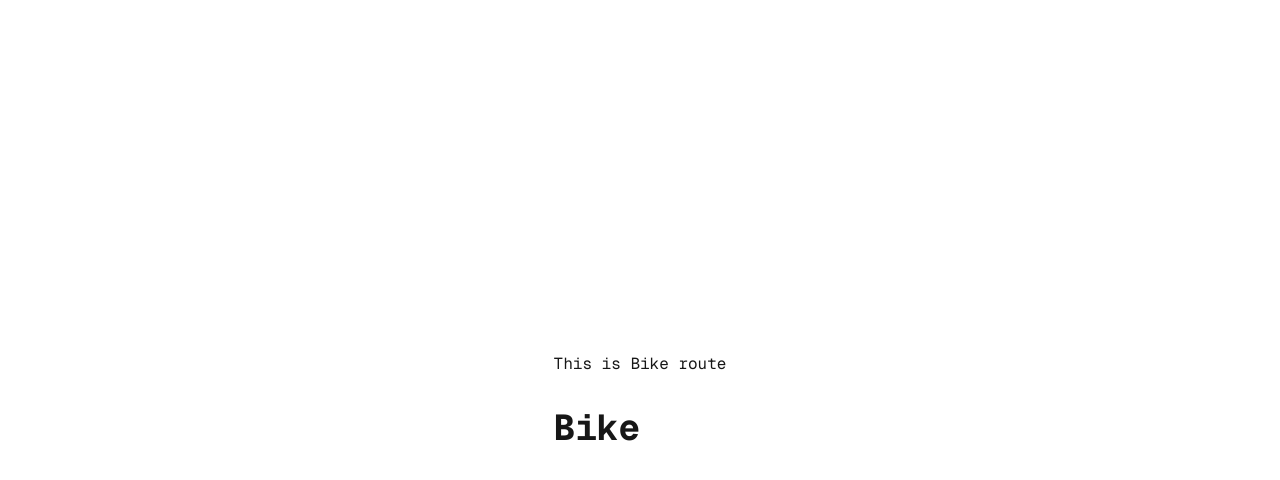
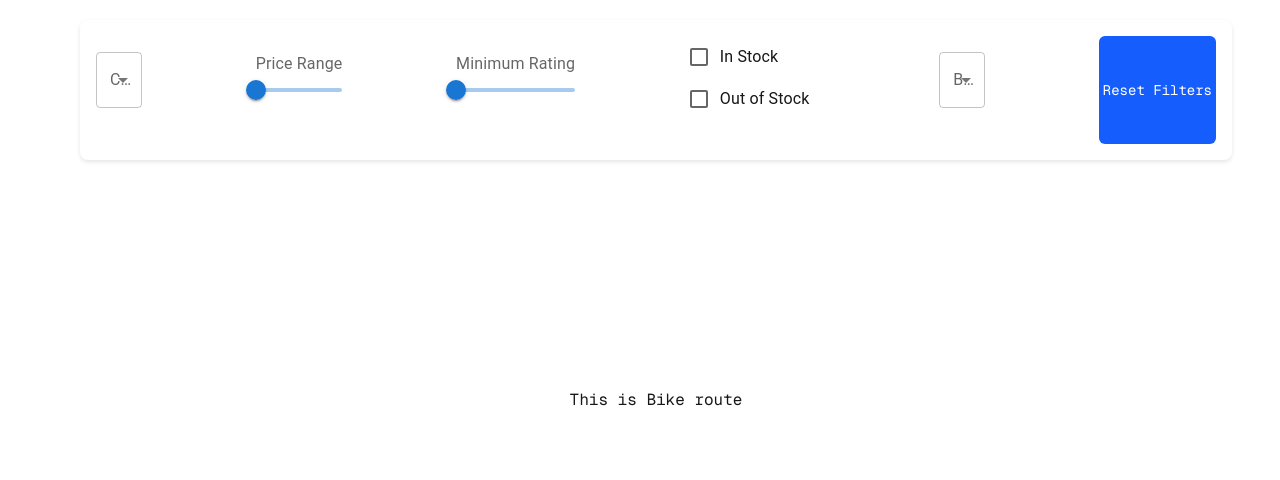
Before and after one commit to nithinw2s/sauda-demo, a Next.js app: page /bike in a window 1280 px wide. Shown: the top 480 px of the page. Built offline with nearby package versions, Linux system fonts and the light colour scheme.

Commit message:
filter , async api's

```diff
--- a/package.json
+++ b/package.json
@@ -21,6 +21,7 @@
   "devDependencies": {
     "@eslint/eslintrc": "^3",
     "@tailwindcss/postcss": "^4",
+    "@types/lodash.debounce": "^4.0.9",
     "@types/node": "^20",
     "@types/react": "^19",
     "@types/react-dom": "^19",
--- a/src/components/customButton.tsx
+++ b/src/components/customButton.tsx
@@ -29,9 +29,9 @@ const CustomButton: FC <CustomButtonProps> = ({
     }
 
     const sizeStyles = {
-        small: 'px-3 py-1.5 text-sm',
-        medium: 'px-4 py-2 text-base',
-        large: 'px-6 py-3 text-lg'
+        small: 'px-1 py-1 text-sm',
+        medium: 'px-3 py-2 text-base',
+        large: 'px-5 py-3 text-lg'
     };
 
     const disabledStyles = disabled
--- a/src/components/filter/filterComponent.tsx
+++ b/src/components/filter/filterComponent.tsx
@@ -1,6 +1,5 @@
-// components/FilterComponent.tsx
 import { useState, useCallback } from 'react';
-// import debounce from 'lodash.debounce';
+import debounce from 'lodash.debounce';
 import {
   Box,
   FormControl,
@@ -16,6 +15,8 @@ import {
   styled,
 } from '@mui/material';
 import { FilterField } from '@/utils/typos';
+import CustomButton from '../customButton';
+import React from 'react';
 
 interface FilterComponentProps {
   fields: FilterField[];
@@ -48,12 +49,12 @@ const FilterComponent: React.FC<FilterComponentProps> = ({ fields, onFilterChang
     [filterValues, onFilterChange],
   );
 
-//   const debouncedHandleChange = useCallback(
-//     debounce((id: string, value: any) => {
-//       handleChange(id, value);
-//     }, 300),
-//     [handleChange],
-//   );
+  const debouncedHandleChange = useCallback(
+    debounce((id: string, value: any) => {
+      handleChange(id, value);
+    }, 300),
+    [handleChange],
+  );
 
   const resetFilters = () => {
     setFilterValues({});
@@ -109,7 +110,7 @@ const FilterComponent: React.FC<FilterComponentProps> = ({ fields, onFilterChang
             <InputLabel>{field.label}</InputLabel>
             <Slider
               value={filterValues[field.id] || field.min || 0}
-              onChange={(_, value) => handleChange(field.id, value)}
+              onChange={(_, value) => debouncedHandleChange(field.id, value)}
               min={field.min}
               max={field.max}
               valueLabelDisplay="auto"
@@ -123,7 +124,7 @@ const FilterComponent: React.FC<FilterComponentProps> = ({ fields, onFilterChang
             margin="normal"
             label={field.label}
             value={filterValues[field.id] || ''}
-            onChange={(e) => handleChange(field.id, e.target.value)}
+            onChange={(e) => debouncedHandleChange(field.id, e.target.value)}
           />
         );
       default:
@@ -132,17 +133,19 @@ const FilterComponent: React.FC<FilterComponentProps> = ({ fields, onFilterChang
   };
 
   return (
-    <Box sx={{ p: 2, bgcolor: 'background.paper', borderRadius: 2 }}>
+    <Box sx={{ p: 2, bgcolor: 'background.paper', borderRadius: 2, display:'flex',
+    justifyContent: 'space-between', minWidth: '90vw', border: '1px solid black 0',
+    boxShadow:'rgba(0, 0, 0, 0.1) 0px 2px 4px' }}>
       {fields.map((field) => (
         <Box key={field.id} sx={{ mb: 2 }}>
           {renderField(field)}
         </Box>
       ))}
-      <Button variant="outlined" onClick={resetFilters} sx={{ mt: 2 }}>
+      <CustomButton onClick={resetFilters} size='small' >
         Reset Filters
-      </Button>
+      </CustomButton>
     </Box>
   );
 };
 
-export default FilterComponent;
+export default React.memo(FilterComponent);
--- /dev/null
+++ b/src/pages/api/filterfields.ts
@@ -0,0 +1,12 @@
+import type { NextApiRequest, NextApiResponse } from 'next';
+import { filterFields } from '@/utils/const';
+import { FilterField } from '@/utils/typos';
+
+export default function handler(
+  req: NextApiRequest,
+  res: NextApiResponse<FilterField[]>,
+) {
+  setTimeout(() => {
+    res.status(200).json(filterFields);
+  }, 3000);
+}
--- a/src/pages/bike/index.tsx
+++ b/src/pages/bike/index.tsx
@@ -1,5 +1,7 @@
 import Image from "next/image";
 import { Geist, Geist_Mono } from "next/font/google";
+import FilterComponent from "@/components/filter/filterComponent";
+import { useEffect, useState } from "react";
 
 const geistSans = Geist({
   variable: "--font-geist-sans",
@@ -11,16 +13,36 @@ const geistMono = Geist_Mono({
   subsets: ["latin"],
 });
 
+const handleFilterChange = (data:any) => {
+  console.log("updated fileter", data)
+}
+
 export default function Home() {
+
+  const [fileterValues, setFilterValues] = useState([]);
+  console.log("fileterValues", fileterValues)
+
+  useEffect(() => {
+    fetch("/api/filterfields")
+      .then((res) => res.json())
+      .then((data) => setFilterValues(data));
+  }, []);
+
   return (
     <div
       className={`${geistSans.className} ${geistMono.className} grid grid-rows-[20px_1fr_20px] items-center justify-items-center min-h-screen p-8 pb-20 gap-16 sm:p-20 font-[family-name:var(--font-geist-sans)]`}
     >
+      {
+        fileterValues?.length > 0 &&
+        <FilterComponent
+        fields={fileterValues}
+        onFilterChange={handleFilterChange}
+          />
+      }
+
       <main className="flex flex-col gap-[32px] row-start-2 items-center sm:items-start">
 
         <div>This is Bike route</div>
-        <h1 className="text-4xl font-bold">Bike</h1>
-
       </main>
       <footer className="row-start-3 flex gap-[24px] flex-wrap items-center justify-center">
 
```
Also changed, not shown: 1 other file (tests, documents, lock files or other folders).
